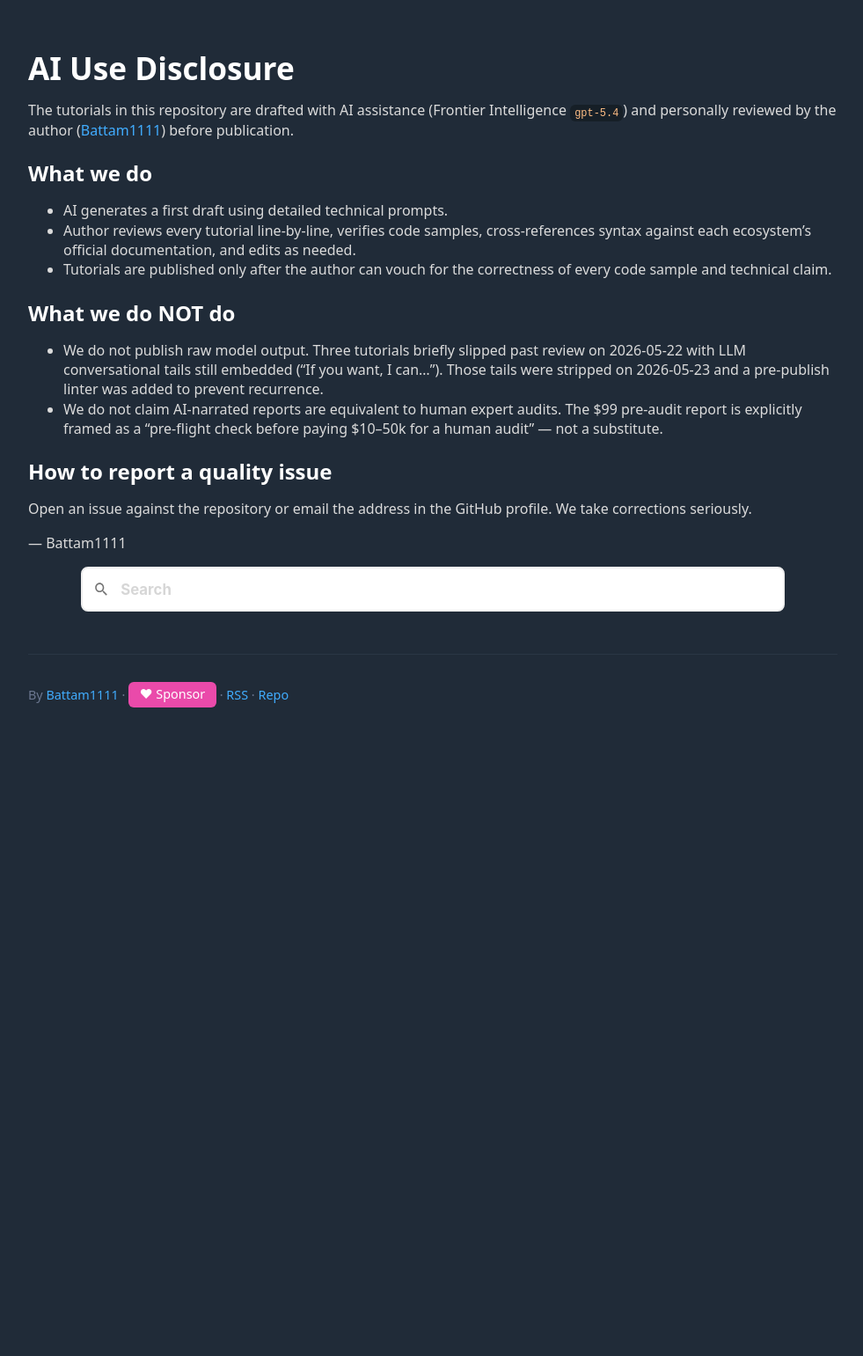
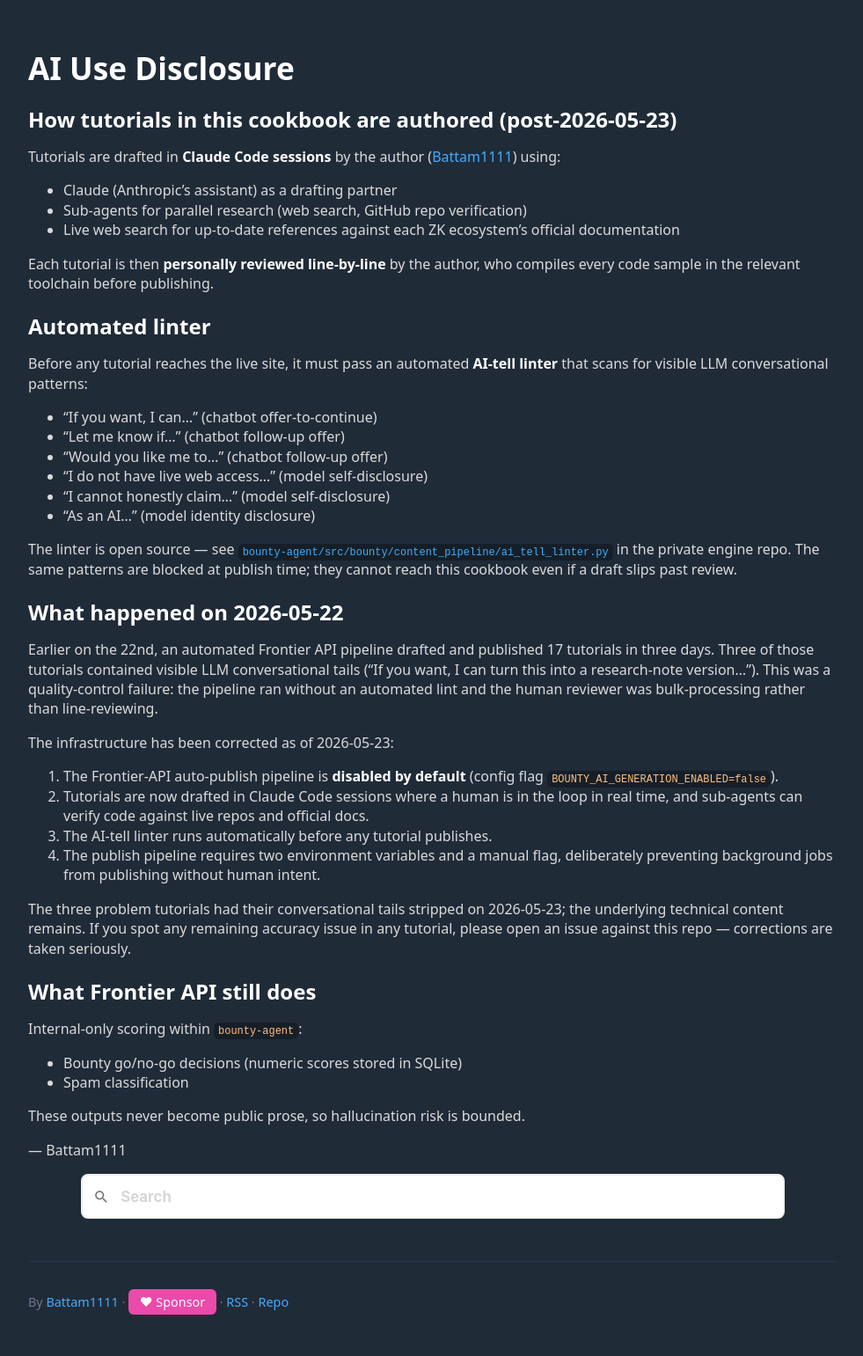
Before and after one commit to Battam1111/midnight-zk-cookbook, a Jekyll site: the page built from DISCLOSURE.md, in a window 1280 px wide. Shown: the whole page at 88% size, without its empty margins (148-1129 px from the left). Built offline with Jekyll 4.4.1, drawn with Linux system fonts in a browser that asks for light colours; our own code applies the rules of GitHub Pages for plain Markdown files; before the commit the page ends 900 px from its top, so only the background shows below that.

Commit message:
docs(DISCLOSURE): document new Claude-Code-session authoring workflow + automated AI-tell linter

```diff
--- a/DISCLOSURE.md
+++ b/DISCLOSURE.md
@@ -1,28 +1,68 @@
 # AI Use Disclosure
 
-The tutorials in this repository are drafted with AI assistance (Frontier
-Intelligence `gpt-5.4`) and personally reviewed by the author
-([Battam1111](https://github.com/Battam1111)) before publication.
+## How tutorials in this cookbook are authored (post-2026-05-23)
 
-## What we do
-- AI generates a first draft using detailed technical prompts.
-- Author reviews every tutorial line-by-line, verifies code samples,
-  cross-references syntax against each ecosystem's official documentation,
-  and edits as needed.
-- Tutorials are published only after the author can vouch for the
-  correctness of every code sample and technical claim.
+Tutorials are drafted in **Claude Code sessions** by the author
+([Battam1111](https://github.com/Battam1111)) using:
 
-## What we do NOT do
-- We do not publish raw model output. Three tutorials briefly slipped past
-  review on 2026-05-22 with LLM conversational tails still embedded
-  ("If you want, I can..."). Those tails were stripped on 2026-05-23 and a
-  pre-publish linter was added to prevent recurrence.
-- We do not claim AI-narrated reports are equivalent to human expert audits.
-  The $99 pre-audit report is explicitly framed as a "pre-flight check
-  before paying $10–50k for a human audit" — not a substitute.
+- Claude (Anthropic's assistant) as a drafting partner
+- Sub-agents for parallel research (web search, GitHub repo verification)
+- Live web search for up-to-date references against each ZK ecosystem's
+  official documentation
 
-## How to report a quality issue
-Open an issue against the repository or email the address in the GitHub
-profile. We take corrections seriously.
+Each tutorial is then **personally reviewed line-by-line** by the author,
+who compiles every code sample in the relevant toolchain before publishing.
+
+## Automated linter
+
+Before any tutorial reaches the live site, it must pass an automated
+**AI-tell linter** that scans for visible LLM conversational patterns:
+
+- "If you want, I can..." (chatbot offer-to-continue)
+- "Let me know if..." (chatbot follow-up offer)
+- "Would you like me to..." (chatbot follow-up offer)
+- "I do not have live web access..." (model self-disclosure)
+- "I cannot honestly claim..." (model self-disclosure)
+- "As an AI..." (model identity disclosure)
+
+The linter is open source — see
+[`bounty-agent/src/bounty/content_pipeline/ai_tell_linter.py`](https://github.com/Battam1111)
+in the private engine repo. The same patterns are blocked at publish time;
+they cannot reach this cookbook even if a draft slips past review.
+
+## What happened on 2026-05-22
+
+Earlier on the 22nd, an automated Frontier API pipeline drafted and
+published 17 tutorials in three days. Three of those tutorials contained
+visible LLM conversational tails ("If you want, I can turn this into a
+research-note version..."). This was a quality-control failure: the
+pipeline ran without an automated lint and the human reviewer was
+bulk-processing rather than line-reviewing.
+
+The infrastructure has been corrected as of 2026-05-23:
+
+1. The Frontier-API auto-publish pipeline is **disabled by default**
+   (config flag `BOUNTY_AI_GENERATION_ENABLED=false`).
+2. Tutorials are now drafted in Claude Code sessions where a human is in
+   the loop in real time, and sub-agents can verify code against live
+   repos and official docs.
+3. The AI-tell linter runs automatically before any tutorial publishes.
+4. The publish pipeline requires two environment variables and a manual
+   flag, deliberately preventing background jobs from publishing without
+   human intent.
+
+The three problem tutorials had their conversational tails stripped on
+2026-05-23; the underlying technical content remains. If you spot any
+remaining accuracy issue in any tutorial, please open an issue against
+this repo — corrections are taken seriously.
+
+## What Frontier API still does
+
+Internal-only scoring within `bounty-agent`:
+
+- Bounty go/no-go decisions (numeric scores stored in SQLite)
+- Spam classification
+
+These outputs never become public prose, so hallucination risk is bounded.
 
 — Battam1111
```
